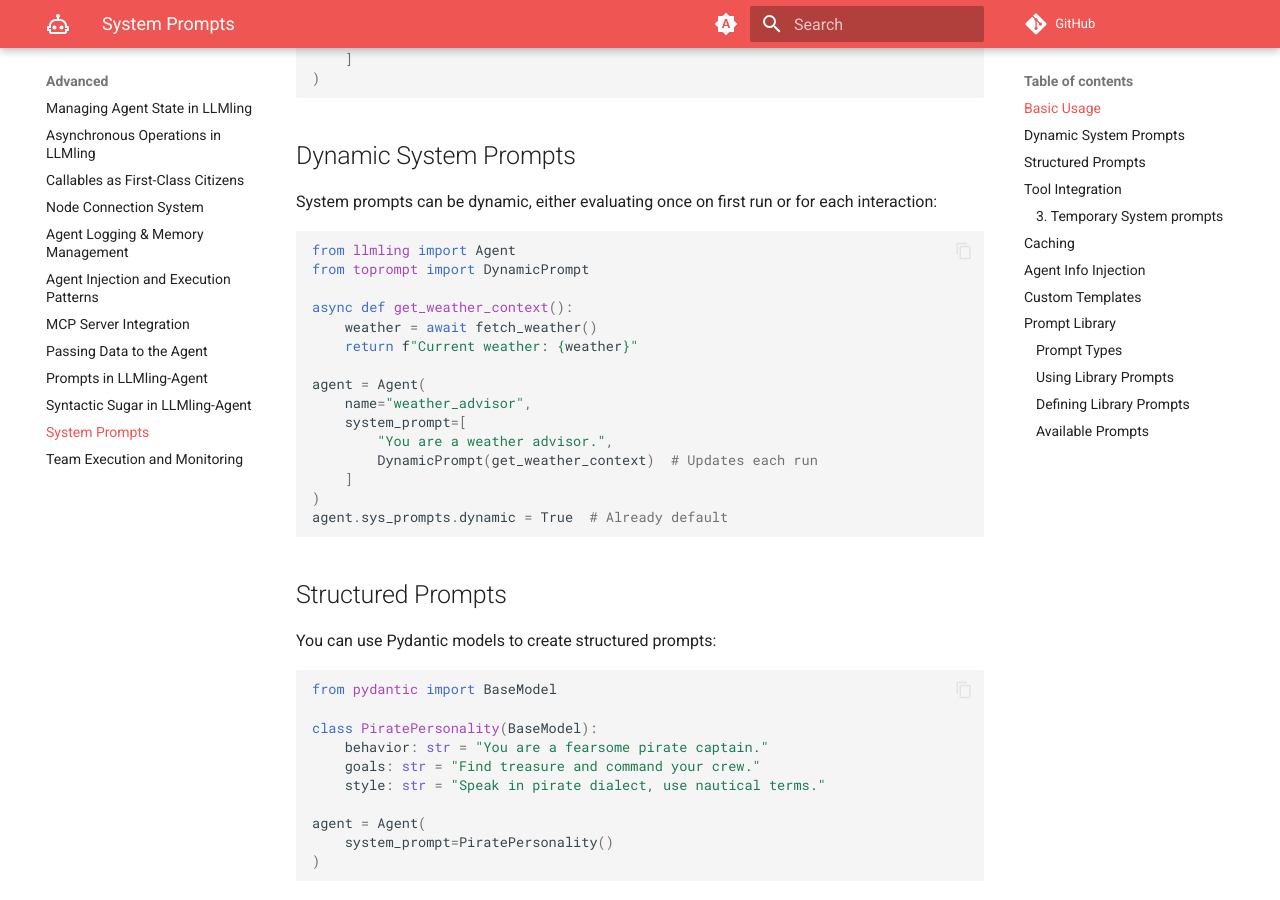
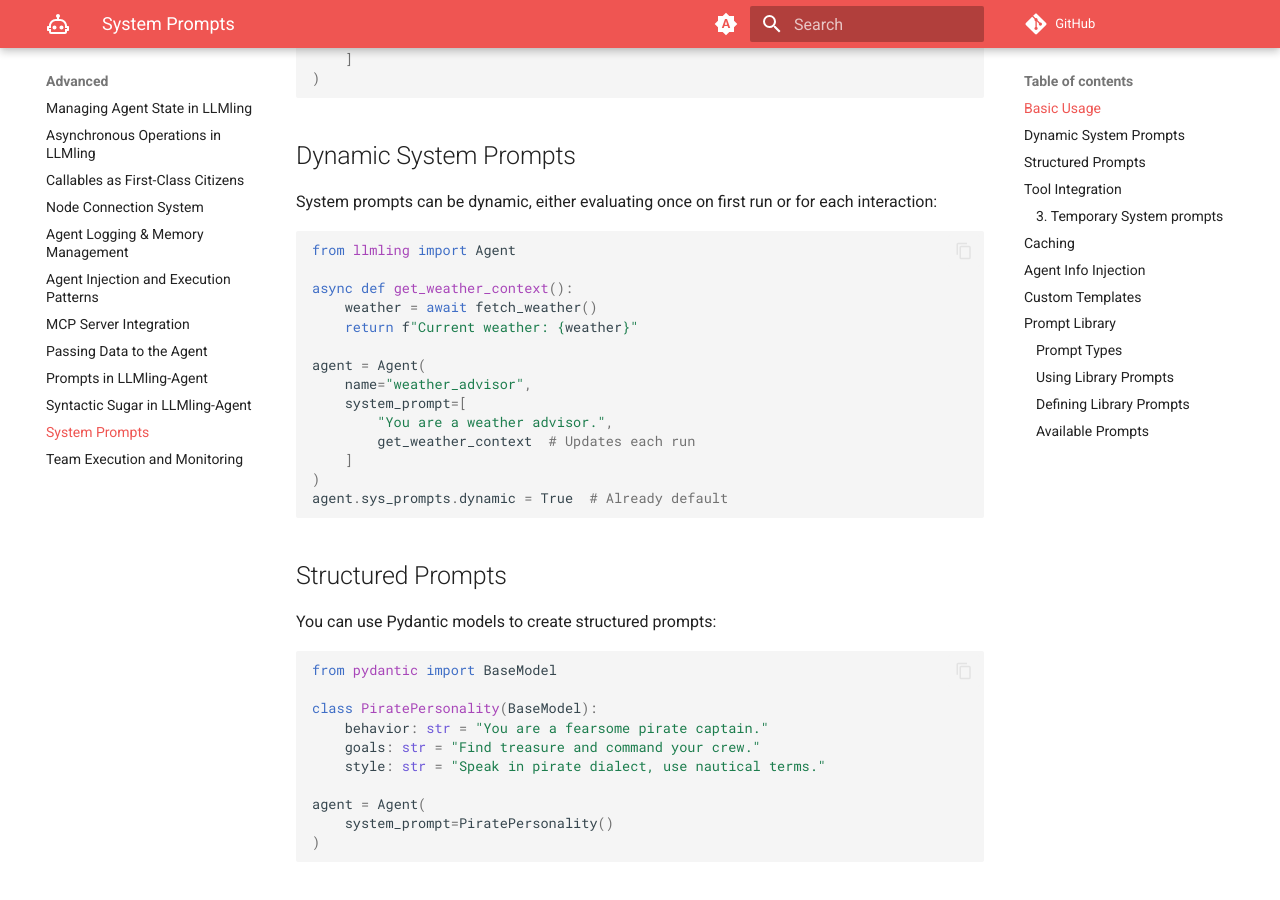
Before and after one commit to uk0/llmling-agent, an MkDocs documentation site: the page built from docs/advanced/system_prompts.md, in a window 1280 px wide and 900 px high, scrolled down 603 px. Built offline with MkDocs 1.6.1 and Material for MkDocs 9.7.7, drawn with Linux system fonts in a browser that asks for light colours; comment, search, counter and statistics services are not loaded.

````diff
--- a/docs/advanced/system_prompts.md
+++ b/docs/advanced/system_prompts.md
@@ -30,7 +30,6 @@ System prompts can be dynamic, either evaluating once on first run or for each i
 
 ```python
 from llmling import Agent
-from toprompt import DynamicPrompt
 
 async def get_weather_context():
     weather = await fetch_weather()
@@ -40,7 +39,7 @@ agent = Agent(
     name="weather_advisor",
     system_prompt=[
         "You are a weather advisor.",
-        DynamicPrompt(get_weather_context)  # Updates each run
+        get_weather_context  # Updates each run
     ]
 )
 agent.sys_prompts.dynamic = True  # Already default
````
